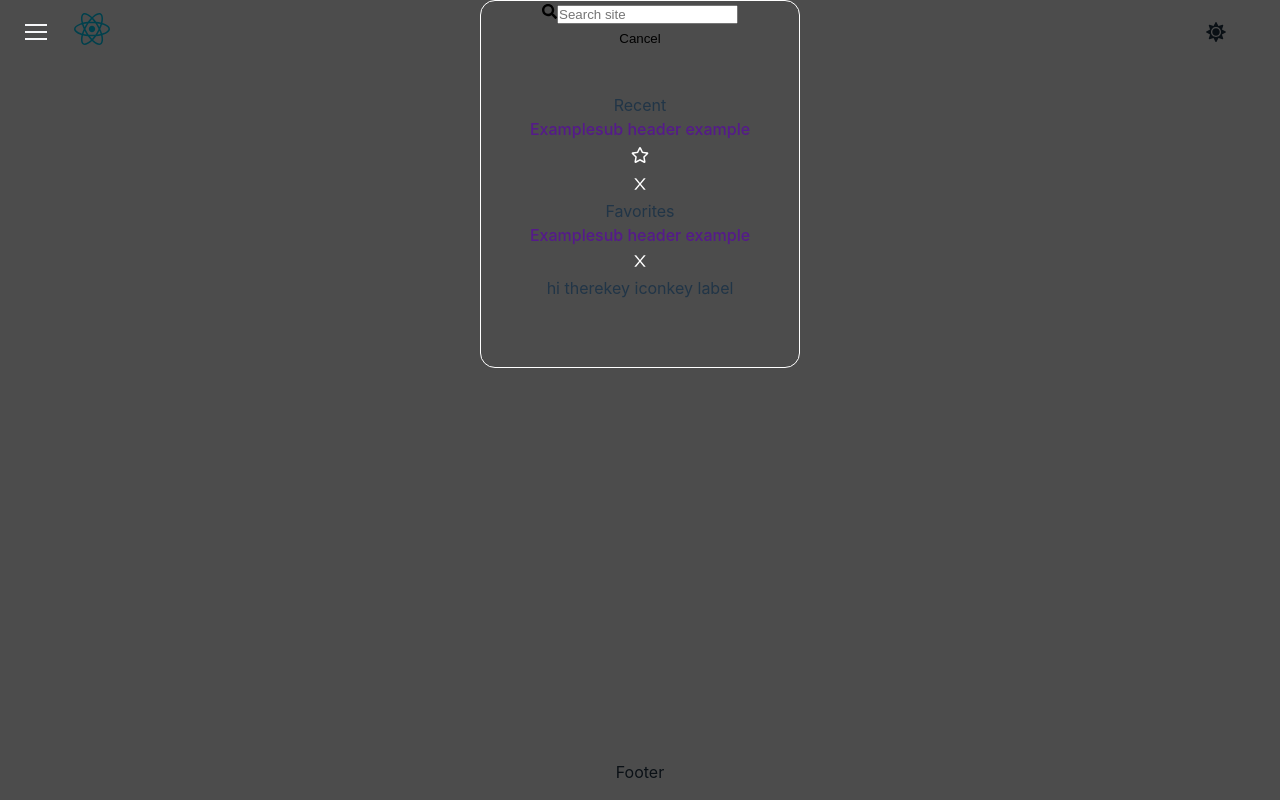
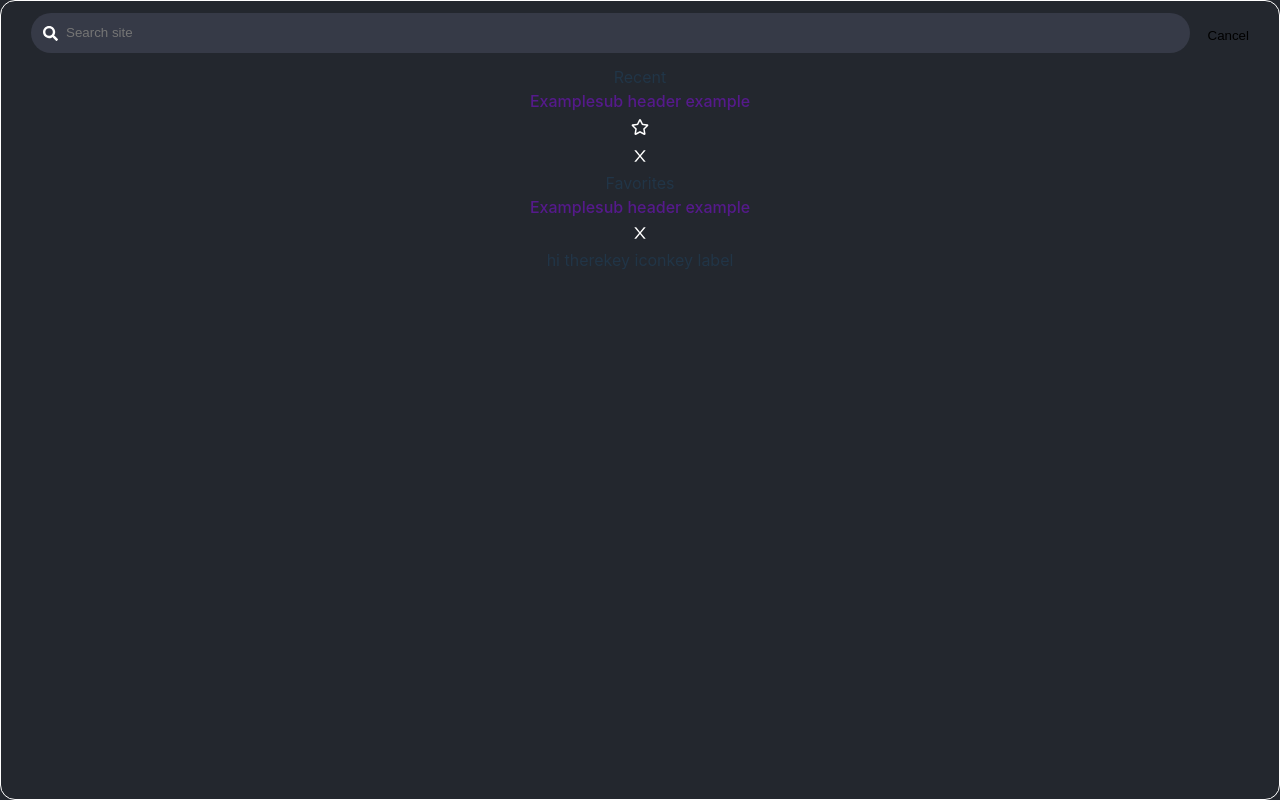
Before and after one commit to alexgeis/react-reference, a React (Vite) app in the folder react-ref/: page / in a window 1280 px wide. Both pictures are taken after a click on the button 1178 px from the left and 31 px from the top of the page. Built offline with nearby package versions, Linux system fonts and the light colour scheme.

Commit message:
update styling of search modal search input - icon now sits nicely next to input

```diff
--- a/react-ref/src/components/Hamburger.module.css
+++ b/react-ref/src/components/Hamburger.module.css
@@ -14,7 +14,7 @@
 
 	width: max-content;
 	cursor: pointer;
-	z-index: 1003;
+	z-index: 99;
 }
 /* individual ham menu lines */
 .hamburgerBox div {
--- a/react-ref/src/components/Hamburger.tsx
+++ b/react-ref/src/components/Hamburger.tsx
@@ -25,7 +25,7 @@ export default function Hamburger({
 	closeMenu,
 	theme,
 }: hamburgerProps) {
-	if (pathname?.includes("localhost")) console.log("local environment");
+	// if (pathname?.includes("localhost")) console.log("local environment");
 
 	const urlPath = pathname?.split("/").slice(3).join("/");
 
--- a/react-ref/src/features/search/components/SearchModal.module.css
+++ b/react-ref/src/features/search/components/SearchModal.module.css
@@ -7,28 +7,58 @@
 	width: 100vw;
 	/* or try 100% */
 	height: 100vh;
-	background-color: rgba(0, 0, 0, 0.7);
-	z-index: 9;
+	/* background-color: rgba(0, 0, 0, 0.7); */
+	background-color: var(--dark-bg-color);
+	z-index: 7000;
 }
 
 .modalContentContainer {
-	width: 320px;
+	width: 100%;
+	height: 100%;
 	padding: 0 10px;
 	margin: 0 auto;
 
 	border: 1px white solid;
 	border-radius: 15px;
 
-	display: grid;
-	grid-template-columns: 1fr;
-	grid-template-rows: 1fr 2fr 1fr;
-	grid-column-gap: 0px;
-	grid-row-gap: 0px;
-	z-index: 99;
+	z-index: 7099;
 }
 
-.header {
-	text-align: center;
+.docSearchBar {
+	display: flex;
+	align-items: center;
+	gap: var(--flex-gap);
+	padding: 0.75rem 1.25rem;
+}
+.docSearchForm {
+	height: 2.5rem;
+	padding: 0 12px;
+	display: flex;
+	align-items: center;
+	position: relative;
+	width: 100%;
+	background-color: var(--dark-bg-secondary-color);
+	border-radius: 9999px;
+}
+.docSearchIconLabel {
+	display: flex;
+	justify-content: center;
+	align-items: center;
+	/* padding: 0 4px; */
+}
+.docSearchInput {
+	appearance: none;
+	background: transparent;
+	border: 0;
+	flex: 1 1;
+	line-height: 1.25;
+	padding: 0.25rem 0 0.25rem 8px;
+}
+.docSearchInput:active,
+.docSearchInput:focus {
+	outline: 0;
+	outline-color: transparent;
+	outline-style: none;
 }
 .body {
 	width: 100%;
--- a/react-ref/src/features/search/components/SearchModal.tsx
+++ b/react-ref/src/features/search/components/SearchModal.tsx
@@ -34,16 +34,16 @@ export default function SearchModal({
 	return (
 		<div
 			className={styles.modalOverlay}
-			onClick={closeSearch}
+			// onClick={closeSearch}
 		>
 			<div
 				className={styles.modalContentContainer}
-				onClick={(e: any) => {
-					e.preventDefault();
-					e.stopPropagation();
-					e.stopImmediatePropagation();
-					return false;
-				}}
+				// onClick={(e: any) => {
+				// 	e.preventDefault();
+				// 	e.stopPropagation();
+				// 	e.stopImmediatePropagation();
+				// 	return false;
+				// }}
 			>
 				<header className={styles.docSearchBar}>
 					<form
@@ -57,7 +57,7 @@ export default function SearchModal({
 						>
 							<FaSearch
 								size={15}
-								color={"black"}
+								color={"white"}
 								className={styles.docSearchIcon}
 							></FaSearch>
 						</label>
@@ -66,6 +66,7 @@ export default function SearchModal({
 							style={{ display: "none" }}
 						></div>
 						<input
+							className={styles.docSearchInput}
 							type="search"
 							name="docsearch-input"
 							id="docsearch-input"
@@ -86,6 +87,10 @@ export default function SearchModal({
 							title="Clear the query"
 							className={styles.docSearchReset}
 							style={{ display: "none" }}
+							onClick={() => {
+								console.log("HEY");
+								setSearchInput("");
+							}}
 						>
 							{/* FaSistrix */}
 							{/* FaCaretDown */}
--- a/react-ref/src/index.css
+++ b/react-ref/src/index.css
@@ -5,7 +5,7 @@
 
 	color-scheme: light dark;
 	color: rgba(255, 255, 255, 0.87);
-	background-color: #242424;
+	background-color: var(--dark-bg-color);
 
 	font-synthesis: none;
 	text-rendering: optimizeLegibility;
```
